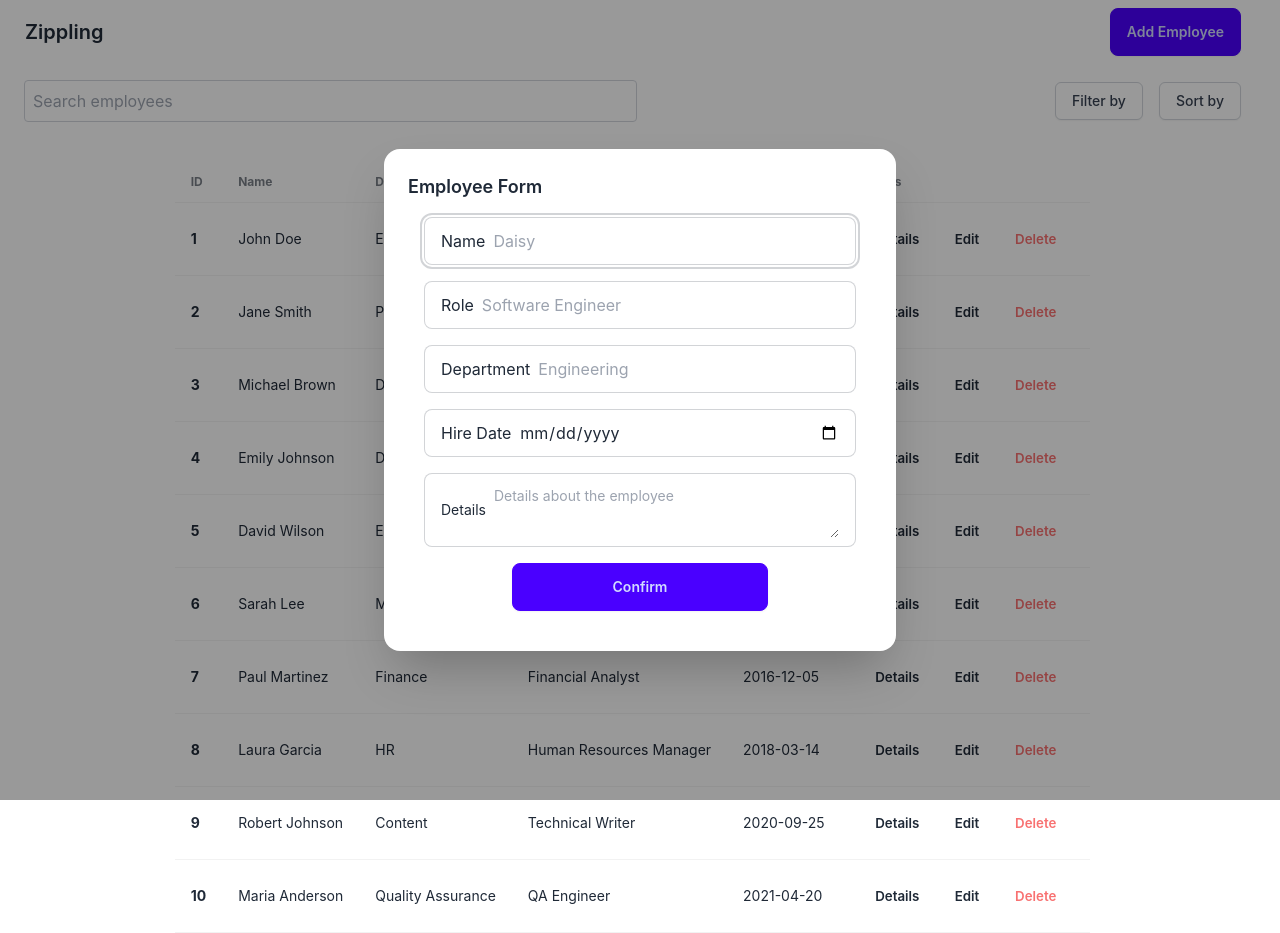
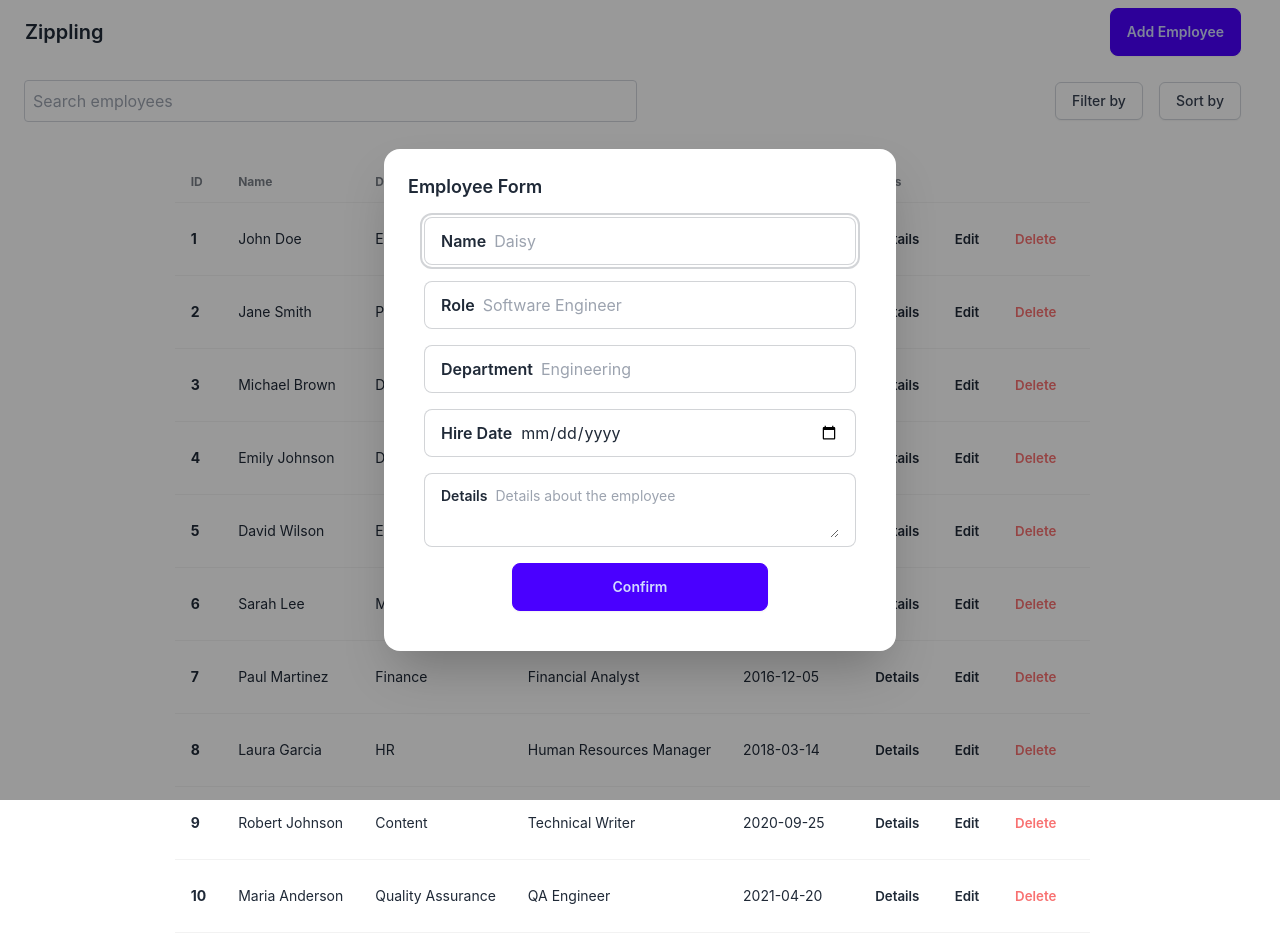
Before and after one commit to dlather/hr-plat, a React (Vite) app: page / in a window 1280 px wide. Both pictures are taken after a click on the button "Add Employee". Built offline with nearby package versions, Linux system fonts and the light colour scheme.

Commit message:
fix: fix teaxtarea ux

```diff
--- a/src/features/employee/components/EmployeeForm.tsx
+++ b/src/features/employee/components/EmployeeForm.tsx
@@ -45,7 +45,7 @@ export default function EmployeeForm({
         <form onSubmit={handleSubmit(onSubmit)} className="space-y-4 p-4">
           {/* Name Input */}
           <label className="input input-bordered flex items-center gap-2">
-            Name
+            <p className="font-semibold">Name</p>
             <input
               disabled={isViewMode}
               type="text"
@@ -58,7 +58,7 @@ export default function EmployeeForm({
 
           {/* Role Input */}
           <label className="input input-bordered flex items-center gap-2">
-            Role
+            <p className="font-semibold">Role</p>
             <input
               disabled={isViewMode}
               type="text"
@@ -71,7 +71,7 @@ export default function EmployeeForm({
 
           {/* Department Input */}
           <label className="input input-bordered flex items-center gap-2">
-            Department
+            <p className="font-semibold">Department</p>
             <input
               disabled={isViewMode}
               type="text"
@@ -88,7 +88,7 @@ export default function EmployeeForm({
 
           {/* Hire Date Input */}
           <label className="input input-bordered flex items-center gap-2">
-            Hire Date
+            <p className="font-semibold">Hire Date</p>
             <input
               disabled={isViewMode}
               type="date"
@@ -102,8 +102,8 @@ export default function EmployeeForm({
           )}
 
           {/* Details Input */}
-          <label className="textarea textarea-bordered flex items-center gap-2">
-            Details
+          <label className="textarea textarea-bordered flex gap-2">
+            <p className="font-semibold">Details</p>
             <textarea
               disabled={isViewMode}
               className="grow"
```
